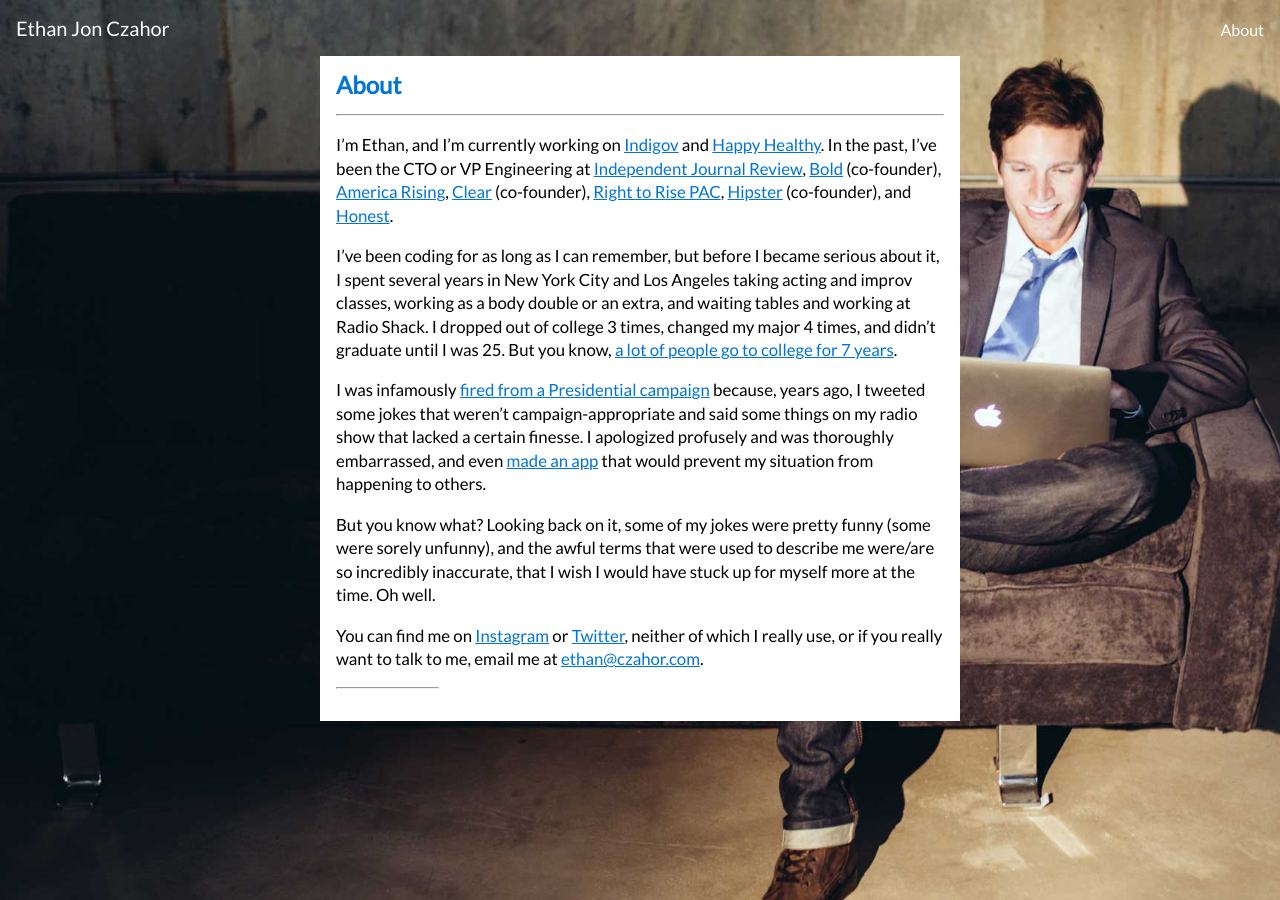
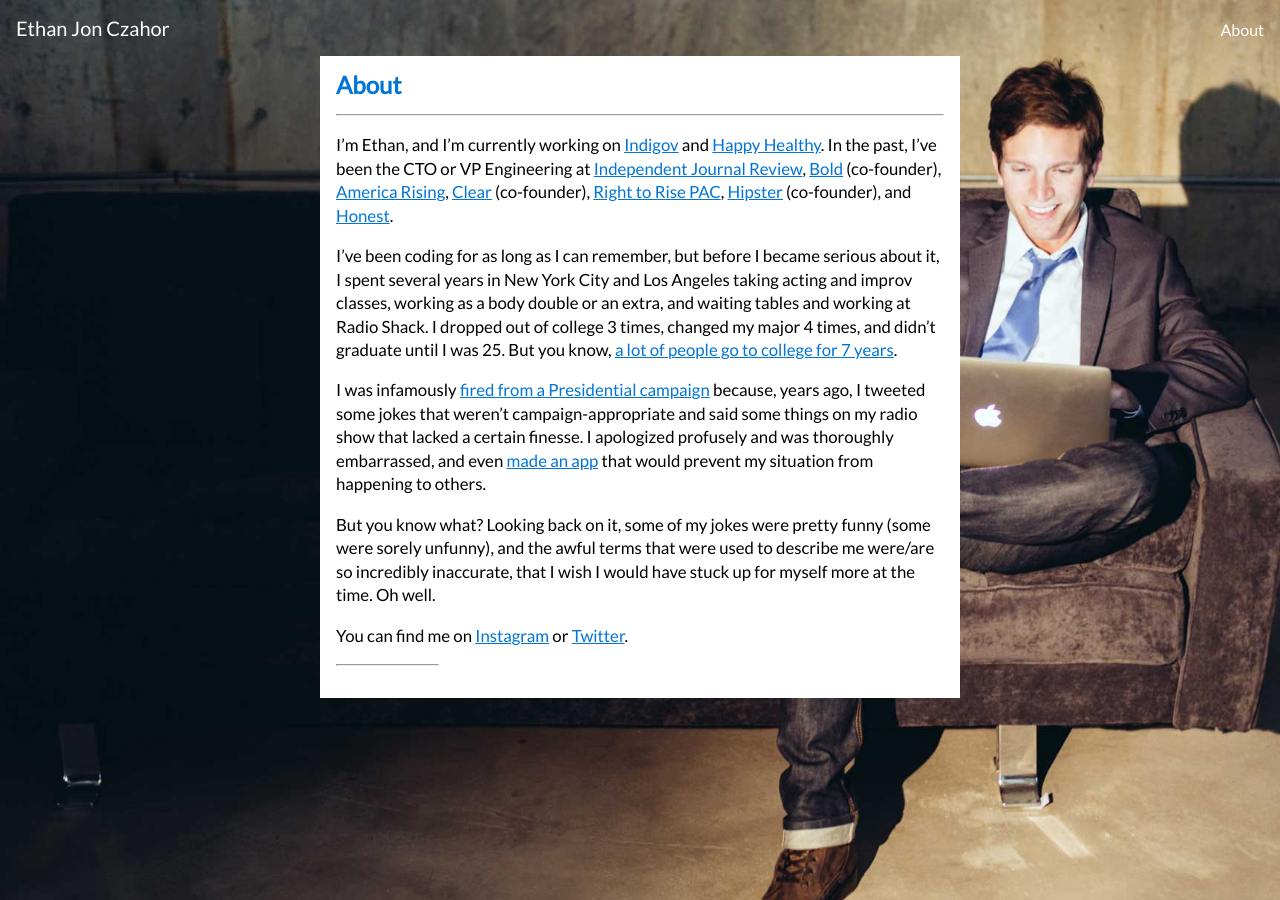
Before and after one commit to czahor/czahor.github.io, a Jekyll site: the page built from about.md, in a window 1280 px wide. Built offline with Jekyll 4.4.1, drawn with Linux system fonts in a browser that asks for light colours.

Commit message:
Update about.md

```diff
--- a/about.md
+++ b/about.md
@@ -27,5 +27,4 @@ But you know what? Looking back on it, some of my jokes were pretty funny (some
 sorely unfunny), and the awful terms that were used to describe me were/are so incredibly inaccurate, that I wish I would have stuck
 up for myself more at the time. Oh well.
 
-You can find me on [Instagram](http://instagram.com/e10jc) or [Twitter](http://twitter.com/e10jc),
-neither of which I really use, or if you really want to talk to me, email me at [ethan@czahor.com](mailto:ethan@czahor.com).
+You can find me on [Instagram](http://instagram.com/e10jc) or [Twitter](http://twitter.com/e10jc).
```
